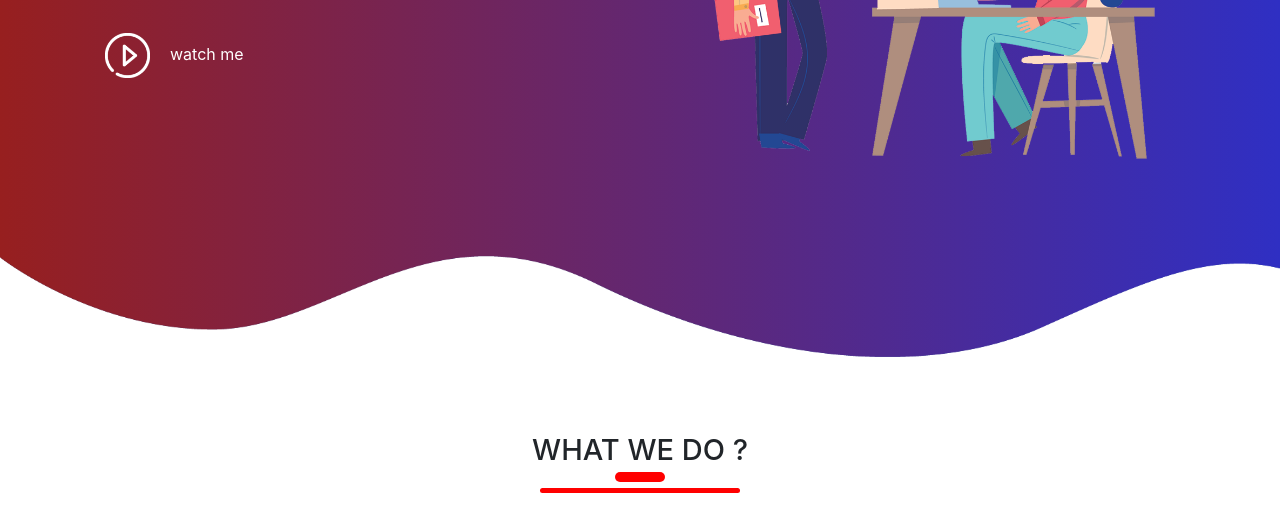
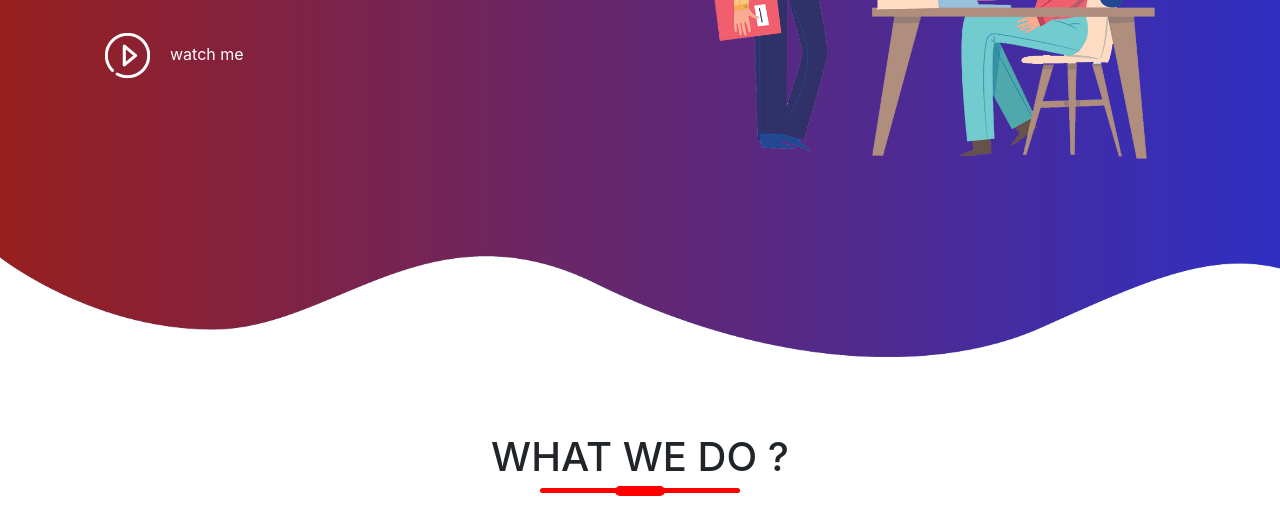
Before and after one commit to RuthalaKiran/responsivedemowebsite, a plain HTML site: page index.html in a window 1280 px wide. Shown: the part 357-871 px from the top of the page. Drawn offline with nearby package versions, Linux system fonts and the light colour scheme; a script that the page names is missing.

Commit message:
Update styles.css

```diff
--- a/styles.css
+++ b/styles.css
@@ -78,7 +78,7 @@ body{
     text-transform: uppercase;
 }
 .title{
-    font-size:29px;
+    font-size:40px;
 }
 .title::before{
   content: '';
```
